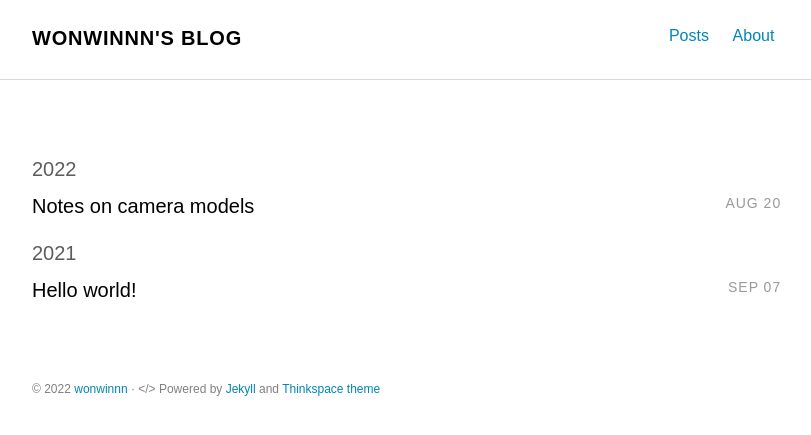
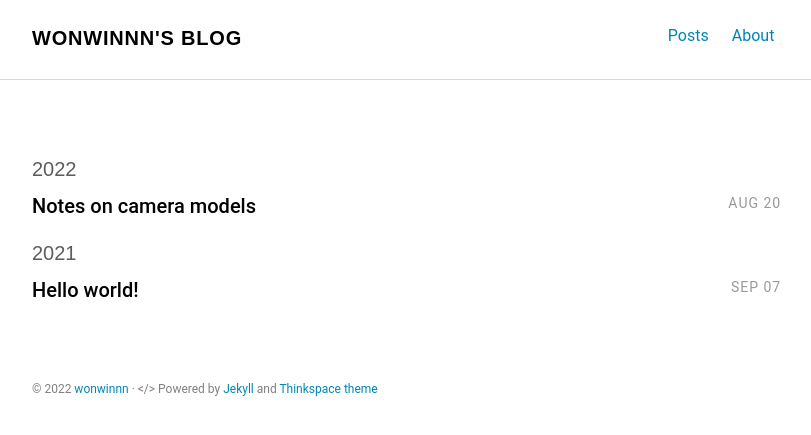
Before and after one commit to wonwinnn/wonwinnn.github.io, a Jekyll site: the page built from index.html, in a window 1280 px wide. Shown: the top 435 px of the page, without its empty margins (232-1043 px from the left). Built offline with Jekyll 4.4.1, drawn with Linux system fonts in a browser that asks for light colours; some web fonts are replaced.

Commit message:
Update _typography.scss

```diff
--- a/assets/scss/base/_typography.scss
+++ b/assets/scss/base/_typography.scss
@@ -1,6 +1,6 @@
 body {
   color: $base-font-color;
-  font-family: $base-font-family;
+  font-family: $body-font-family;
   //font-feature-settings: "kern", "liga", "pnum";
   font-size: $base-font-size;
   line-height: $base-line-height;
```
